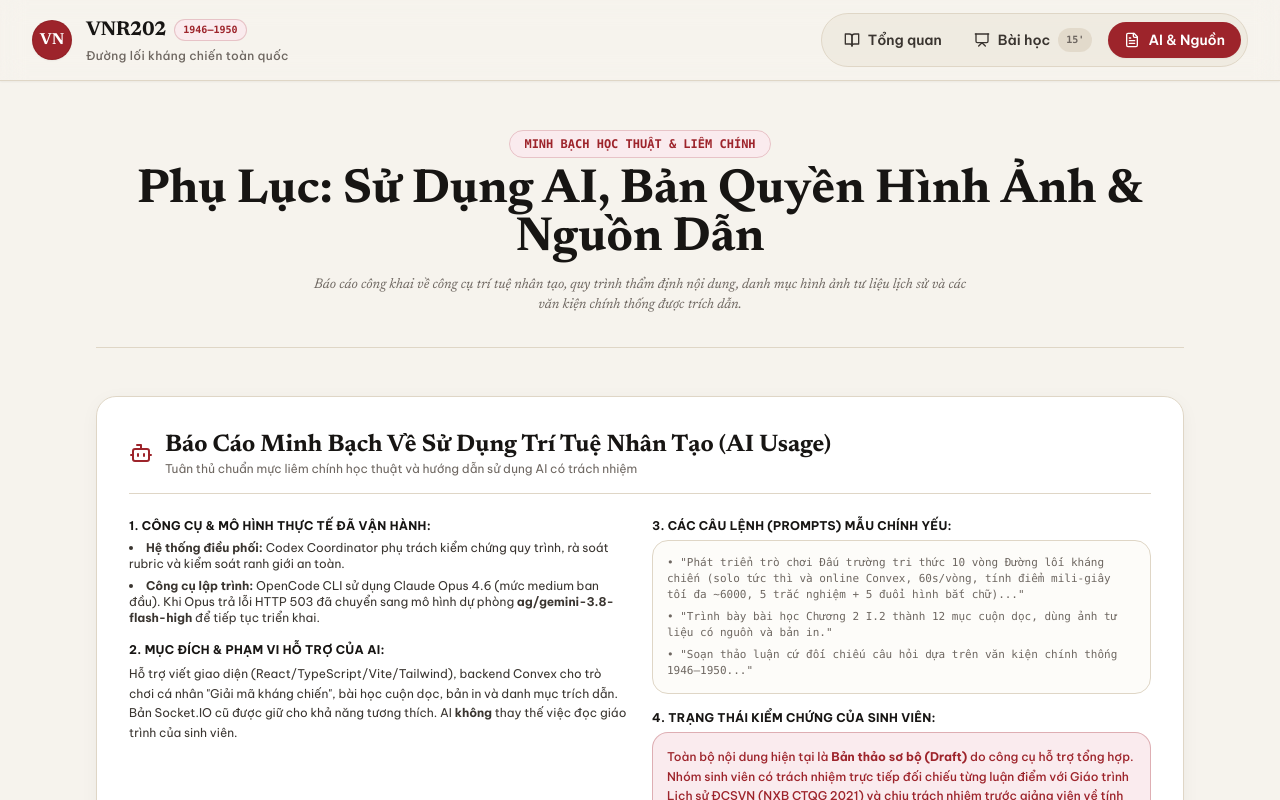
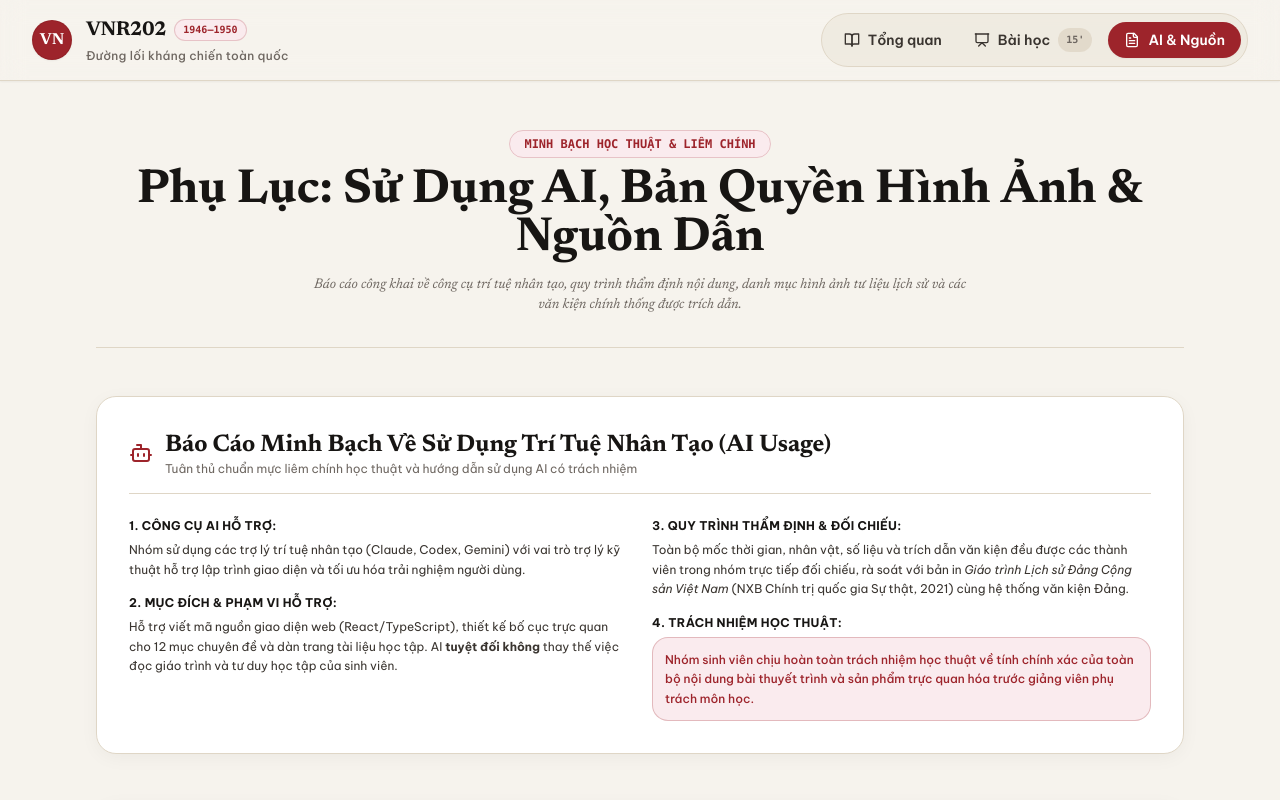
Before and after one commit to TaHoang715/VNR202, a React (Vite) app in the folder client/: page / in a window 1280 px wide. Both pictures are taken after a click on the button "AI & Nguồn". Shown: the top 800 px of the page. Built offline with nearby package versions, Linux system fonts and the light colour scheme.

Commit message:
refactor(appendix): streamline AI usage report and academic integrity commitment

```diff
--- a/client/src/views/AppendixView.tsx
+++ b/client/src/views/AppendixView.tsx
@@ -52,25 +52,19 @@ export const AppendixView: React.FC = () => {
           <div className="space-y-4">
             <div>
               <span className="font-bold text-[#171513] uppercase tracking-wide block mb-1.5">
-                1. Công cụ & Mô hình thực tế đã vận hành:
+                1. Công cụ AI hỗ trợ:
               </span>
-              <ul className="space-y-1.5 list-disc list-inside text-[#3a3530]">
-                <li>
-                  <strong>Hệ thống điều phối:</strong> Codex Coordinator phụ trách kiểm chứng quy trình, rà soát rubric và kiểm soát ranh giới an toàn.
-                </li>
-                <li>
-                  <strong>Công cụ lập trình:</strong> OpenCode CLI sử dụng Claude Opus 4.6 (mức medium ban đầu). Khi Opus trả lỗi HTTP 503 đã chuyển sang mô hình dự phòng <strong>ag/gemini-3.8-flash-high</strong> để tiếp tục triển khai.
-                </li>
-              </ul>
+              <p className="leading-relaxed">
+                Nhóm sử dụng các trợ lý trí tuệ nhân tạo (Claude, Codex, Gemini) với vai trò trợ lý kỹ thuật hỗ trợ lập trình giao diện và tối ưu hóa trải nghiệm người dùng.
+              </p>
             </div>
 
             <div>
               <span className="font-bold text-[#171513] uppercase tracking-wide block mb-1.5">
-                2. Mục đích & Phạm vi hỗ trợ của AI:
+                2. Mục đích & Phạm vi hỗ trợ:
               </span>
               <p className="leading-relaxed">
-                Hỗ trợ viết giao diện (React/TypeScript/Vite/Tailwind), backend Convex cho trò chơi cá nhân "Giải mã kháng chiến",
-                bài học cuộn dọc, bản in và danh mục trích dẫn. Bản Socket.IO cũ được giữ cho khả năng tương thích. AI <strong>không</strong> thay thế việc đọc giáo trình của sinh viên.
+                Hỗ trợ viết mã nguồn giao diện web (React/TypeScript), thiết kế bố cục trực quan cho 12 mục chuyên đề và dàn trang tài liệu học tập. AI <strong>tuyệt đối không</strong> thay thế việc đọc giáo trình và tư duy học tập của sinh viên.
               </p>
             </div>
           </div>
@@ -78,23 +72,19 @@ export const AppendixView: React.FC = () => {
           <div className="space-y-4">
             <div>
               <span className="font-bold text-[#171513] uppercase tracking-wide block mb-1.5">
-                3. Các câu lệnh (Prompts) mẫu chính yếu:
+                3. Quy trình thẩm định & Đối chiếu:
               </span>
-              <div className="p-3.5 bg-[#fdfcf9] rounded-xl border border-[#dfd6c6] font-mono text-[11px] space-y-1.5 text-[#6e6761]">
-                <div>• "Phát triển trò chơi Đấu trường tri thức 10 vòng Đường lối kháng chiến (solo tức thì và online Convex, 60s/vòng, tính điểm mili-giây tối đa ~6000, 5 trắc nghiệm + 5 đuổi hình bắt chữ)..."</div>
-                <div>• "Trình bày bài học Chương 2 I.2 thành 12 mục cuộn dọc, dùng ảnh tư liệu có nguồn và bản in."</div>
-                <div>• "Soạn thảo luận cứ đối chiếu câu hỏi dựa trên văn kiện chính thống 1946–1950..."</div>
-              </div>
+              <p className="leading-relaxed">
+                Toàn bộ mốc thời gian, nhân vật, số liệu và trích dẫn văn kiện đều được các thành viên trong nhóm trực tiếp đối chiếu, rà soát với bản in <em>Giáo trình Lịch sử Đảng Cộng sản Việt Nam</em> (NXB Chính trị quốc gia Sự thật, 2021) cùng hệ thống văn kiện Đảng.
+              </p>
             </div>
 
             <div>
               <span className="font-bold text-[#171513] uppercase tracking-wide block mb-1.5">
-                4. Trạng thái kiểm chứng của sinh viên:
+                4. Trách nhiệm học thuật:
               </span>
-              <div className="p-3.5 bg-[#faebee] border border-[#9d242b]/30 rounded-xl text-[#9d242b] font-medium leading-relaxed">
-                Toàn bộ nội dung hiện tại là <strong>Bản thảo sơ bộ (Draft)</strong> do công cụ hỗ trợ tổng hợp.
-                Nhóm sinh viên có trách nhiệm trực tiếp đối chiếu từng luận điểm với Giáo trình Lịch sử ĐCSVN (NXB CTQG 2021)
-                và chịu trách nhiệm trước giảng viên về tính chính xác học thuật.
+              <div className="p-3 bg-[#faebee] border border-[#9d242b]/25 rounded-xl text-[#9d242b] font-medium leading-relaxed">
+                Nhóm sinh viên chịu hoàn toàn trách nhiệm học thuật về tính chính xác của toàn bộ nội dung bài thuyết trình và sản phẩm trực quan hóa trước giảng viên phụ trách môn học.
               </div>
             </div>
           </div>
@@ -104,12 +94,12 @@ export const AppendixView: React.FC = () => {
       {/* AI Usage Record Component */}
       <AIUsageRecord />
 
-      {/* Draft Academic Integrity Commitment */}
+      {/* Academic Integrity Commitment */}
       <section className="editorial-card p-6 sm:p-8 border-2 border-[#c99738] bg-[#fdfcf9] space-y-4">
         <div className="flex items-center gap-3 border-b border-[#dfd6c6] pb-3">
           <ShieldCheck className="w-6 h-6 text-[#c99738]" />
           <h2 className="font-serif font-bold text-xl text-[#171513]">
-            Bản Nháp Cam Kết Liêm Chính Học Thuật (Academic Integrity)
+            Cam Kết Liêm Chính Học Thuật (Academic Integrity)
           </h2>
         </div>
 
--- a/client/src/views/PresentationView.tsx
+++ b/client/src/views/PresentationView.tsx
@@ -216,9 +216,9 @@ export const PresentationView: React.FC<PresentationViewProps> = ({ onSelectView
           </div>
           <h2 className="text-xl font-bold font-serif text-[#171513]">Báo Cáo Sử Dụng Trí Tuệ Nhân Tạo (AI Usage)</h2>
           <div className="space-y-2 text-xs text-gray-800 leading-relaxed">
-            <p><strong>1. Công cụ & Mô hình thực tế:</strong> Codex kết hợp OpenCode (Claude Opus 4.6 medium ban đầu; chuyển sang ag/gemini-3.8-flash-high khi Opus trả HTTP 503).</p>
-            <p><strong>2. Mục đích:</strong> Hỗ trợ xây dựng website, trò chơi trực tuyến dùng Convex và định dạng bài học.</p>
-            <p><strong>3. Trách nhiệm học thuật:</strong> Toàn bộ nội dung sự kiện, văn kiện và diễn giải lịch sử là Bản thảo (Draft) cần sinh viên trực tiếp đối chiếu giáo trình bản in (NXB Chính trị quốc gia Sự thật, 2021) trước khi trình bày và nộp cho giảng viên.</p>
+            <p><strong>1. Công cụ AI hỗ trợ:</strong> Các mô hình trí tuệ nhân tạo (Claude, Codex, Gemini) làm trợ lý kỹ thuật hỗ trợ lập trình giao diện và tối ưu hóa hiển thị.</p>
+            <p><strong>2. Mục đích:</strong> Trực quan hóa nội dung bài thuyết trình môn học, dàn trang 12 mục chuyên đề và tài liệu học tập.</p>
+            <p><strong>3. Trách nhiệm học thuật:</strong> Toàn bộ sự kiện lịch sử, mốc thời gian, nhân vật và trích dẫn văn kiện đều được các thành viên trong nhóm trực tiếp đối chiếu, rà soát với bản in Giáo trình Lịch sử Đảng Cộng sản Việt Nam (NXB Chính trị quốc gia Sự thật, 2021) trước khi báo cáo và nộp cho giảng viên.</p>
           </div>
           <AIUsageRecord />
         </div>
```
Also changed, not shown: client/src/components/AIUsageRecord.tsx (+79 -27 lines).
